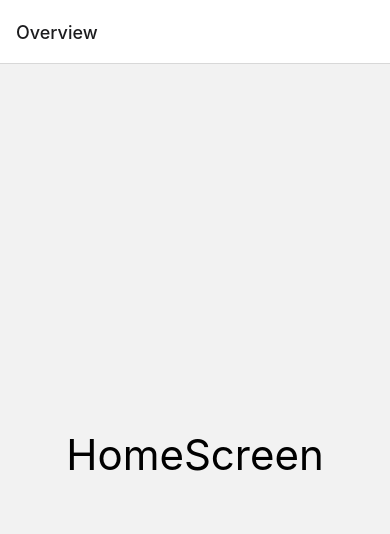
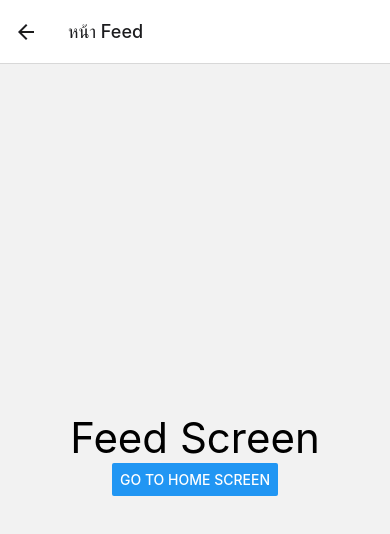
Before and after one commit to kritbovorn/redux-toolkit, a React Native app: screen /Feed in a window 390 px wide. Before the commit this address had no page. Shown: the top 534 px of the page. Built offline with nearby package versions, Linux system fonts and the light colour scheme.

Commit message:
Finish Basic Navigation

```diff
--- a/App.tsx
+++ b/App.tsx
@@ -1,18 +1,20 @@
 import { NavigationContainer } from "@react-navigation/native";
 import { createNativeStackNavigator } from "@react-navigation/native-stack";
 import React from "react";
-import { Text ,View} from 'react-native';
-import HomeScreen from "./src/home_screen";
+import HomeScreen from "./src/screens/home_screen";
 import DetailScreen from "./src/screens/detail_screen";
+import FeedScreen from "./src/screens/feed_screen";
+import { RootStackParamList } from "./src/navigation/types";
 
-const Stack = createNativeStackNavigator();
+const Stack = createNativeStackNavigator<RootStackParamList>();
 
 const App = () => {
   return (
       <NavigationContainer>
         <Stack.Navigator initialRouteName="Home" >
-            <Stack.Screen name="Home" component={HomeScreen}  options={{title: 'Overview'}}  />
-            <Stack.Screen name="Detail" component={DetailScreen} />
+            <Stack.Screen name="Home" component={HomeScreen} options={{title: "หน้าแรก"}} />
+            <Stack.Screen name="Detail" component={DetailScreen} options={{title: "หน้ารายละเอียด"}} />
+            <Stack.Screen name="Feed" component={FeedScreen} options={{ title: "หน้า Feed"}} />
         </Stack.Navigator>
       </NavigationContainer>
   );
--- a/src/home_screen.tsx
+++ /dev/null
@@ -1,14 +0,0 @@
-import React from "react";
-import { Text ,View} from 'react-native';
-
-const HomeScreen = () => {
-  return (
-     <View style={{flex: 1, alignItems: 'center', justifyContent: 'center', backgroundColor: ''}} >
-
-      <Text style= {{fontSize: 42}}>HomeScreen</Text>
-
-    </View>
-  );
-}
-
-export default HomeScreen;
--- /dev/null
+++ b/src/navigation/types.ts
@@ -0,0 +1,11 @@
+import { NativeStackScreenProps } from "@react-navigation/native-stack"
+
+export type RootStackParamList = {
+    Home: undefined,
+    Detail: undefined,
+    Feed: undefined,
+}
+
+export type HomeScreenNavigationProps = NativeStackScreenProps<RootStackParamList, 'Home'>
+export type DetailScreenNavigationProps = NativeStackScreenProps<RootStackParamList, 'Detail'>
+export type FeedScreenNavigationProps = NativeStackScreenProps<RootStackParamList, 'Feed'>
--- a/src/screens/detail_screen.tsx
+++ b/src/screens/detail_screen.tsx
@@ -1,11 +1,16 @@
 import React from "react";
-import { Text ,View} from 'react-native';
+import { Button, Text ,View} from 'react-native';
+import { DetailScreenNavigationProps } from '../navigation/types';
 
-const DetailScreen = () => {
+
+const DetailScreen = ({ navigation, route }: DetailScreenNavigationProps) => {
   return (
      <View style={{flex: 1, alignItems: 'center', justifyContent: 'center'}} >
 
       <Text style= {{fontSize: 42}}>DetailScreen</Text>
+      <Button
+        title="Go to Feed Screen"
+        onPress={() => navigation.navigate('Feed')} />
 
     </View>
   );
--- /dev/null
+++ b/src/screens/feed_screen.tsx
@@ -0,0 +1,16 @@
+import React from "react";
+import { Button, Text ,View} from 'react-native';
+import { FeedScreenNavigationProps } from "../navigation/types";
+
+const FeedScreen = ({navigation, route}: FeedScreenNavigationProps) => {
+  return (
+     <View style={{flex: 1, alignItems: 'center', justifyContent: 'center'}} >
+
+      <Text style= {{fontSize: 42}}>Feed Screen</Text>
+      <Button title="Go to Home Screen" onPress={() => navigation.popToTop()} />
+
+    </View>
+  );
+}
+
+export default FeedScreen;
--- /dev/null
+++ b/src/screens/home_screen.tsx
@@ -0,0 +1,16 @@
+import React from "react";
+import { Button, Text ,View} from 'react-native';
+import { HomeScreenNavigationProps, RootStackParamList } from "../navigation/types";
+
+const HomeScreen = ({navigation, route}: HomeScreenNavigationProps) => {
+  return (
+     <View style={{flex: 1, alignItems: 'center', justifyContent: 'center', backgroundColor: ''}} >
+
+      <Text style= {{fontSize: 42}}>HomeScreen</Text>
+      <Button title="Go to Detail Screen" onPress={() => navigation.navigate('Detail')} />
+
+    </View>
+  );
+}
+
+export default HomeScreen;
```
Also changed, not shown: 1 other file (tests, documents, lock files or other folders).
